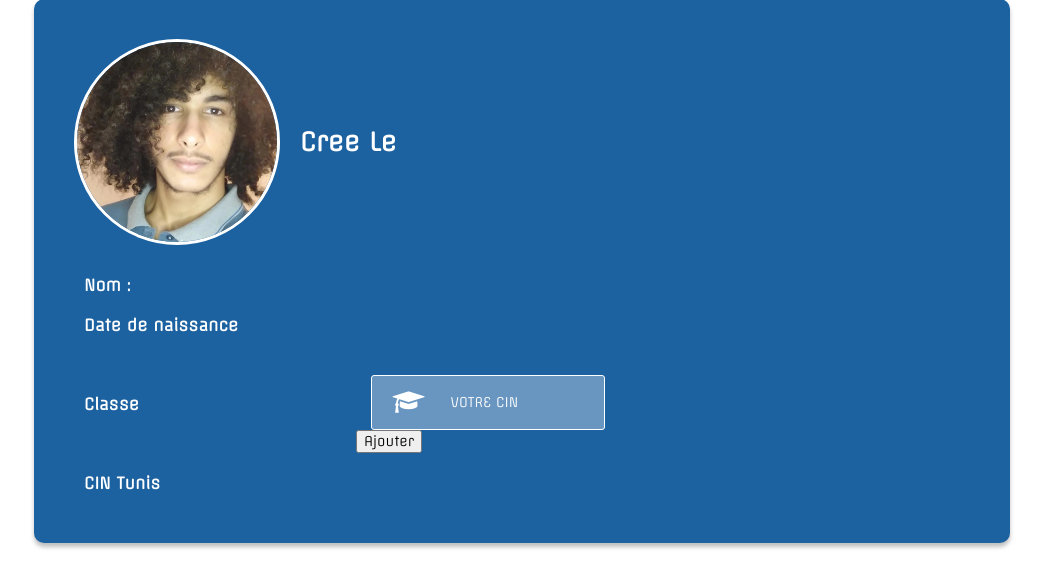
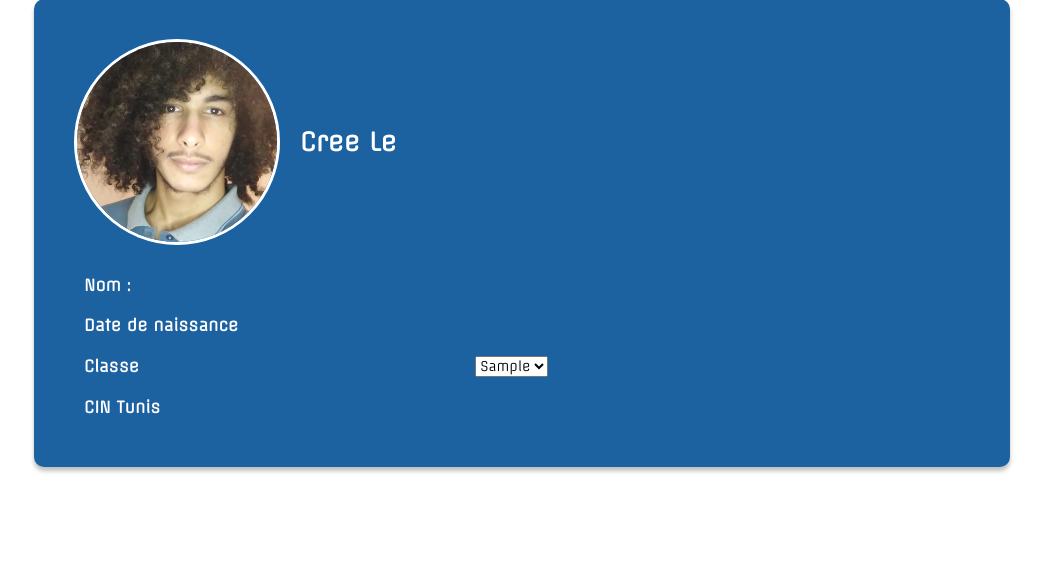
Before and after one commit to onlymachiavelli/BacInfo, a PHP site: page /profile/profile.php in a window 1280 px wide. Shown: the part 101-689 px from the top of the page, without its empty margins (118-1161 px from the left). Run offline with PHP 8.4, Linux system fonts and the light colour scheme; the visitor is signed in with stand-in values (Sample User, id 1); tables that the repository leaves empty or names only in its code hold one stand-in row (values such as "Sample post"); lists and menus that the app fills with data are empty.

Commit message:
Classes from table

```diff
--- a/TIC/Class Sessions/20-09/profile/main.css
+++ b/TIC/Class Sessions/20-09/profile/main.css
@@ -91,9 +91,3 @@
 .data th {
   border: 0px solid transparent !important;
 }
-
-#aform {
-  display: flex;
-  justify-content: center;
-  align-items: center;
-}
--- a/TIC/Class Sessions/20-09/profile/profile.php
+++ b/TIC/Class Sessions/20-09/profile/profile.php
@@ -17,6 +17,7 @@
         return ($row[$target]);
     }
 }
+
 ?>
 
 <!DOCTYPE html>
@@ -25,7 +26,7 @@
     <meta charset="UTF-8">
     <meta http-equiv="X-UA-Compatible" content="IE=edge">
     <meta name="viewport" content="width=device-width, initial-scale=1.0">
-    <title>Document</title>
+    <title><?php echo "Welcome ". getTarget("fullname")  ?></title>
     <link  rel="stylesheet" href="main.css" />
     <link rel="stylesheet" href="./../global.css" />
     <link rel="stylesheet" href="./../assets/font-awesome/css/font-awesome.css" />
@@ -80,18 +81,30 @@
                         <th>Classe</th>
                         <th>
                             <?php
-                                if(getTarget("class") == NULL) echo ("
-                                <div id='aform'>
+                             $classes = "SELECT * FROM classes";
+                             $ress = mysqli_query($connection, $classes);
+                             $options = array();
+                             while($row = $ress -> fetch_assoc()){
+                                 array_push($options, $row['class']);
+                             }
+                                if(getTarget("class") == NULL) {
+                                    echo ("
                                     <form method='POST' action='class.php' >
 
-                                        <div class='txtinp'>
-                                        <i class='fa fa-graduation-cap' aria-hidden='true'></i>
-                                        <input type='text' name='cin' placeholder='VOTRE CIN' required />
-                                        </div>
-                                        <button type='submit'>Ajouter</button>
+                                    <select>");
+                                    for ($i=0;$i<count($options);$i++){
+                                        echo "<option>".$options[$i]."</option>";
+                                    }
+
+                                       echo ("
+                                    </select>
+
                                     </form>
-                                </div>
                                 ");
+                                }
+                                else echo getTarget("class");
+
+
                             ?>
                         </th>
 
```
